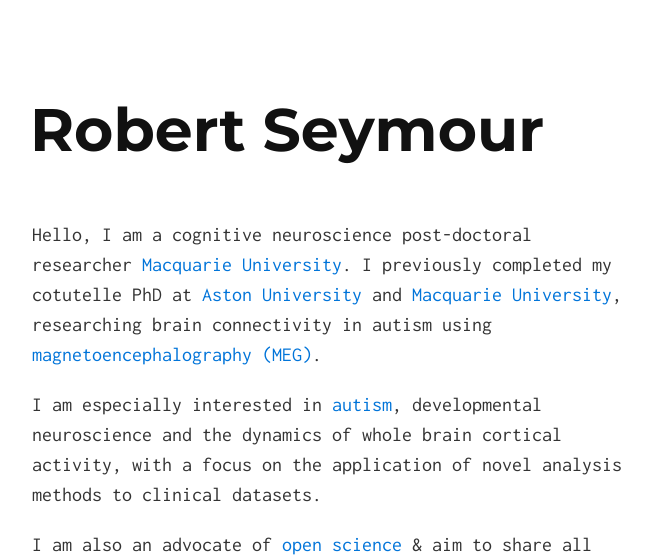
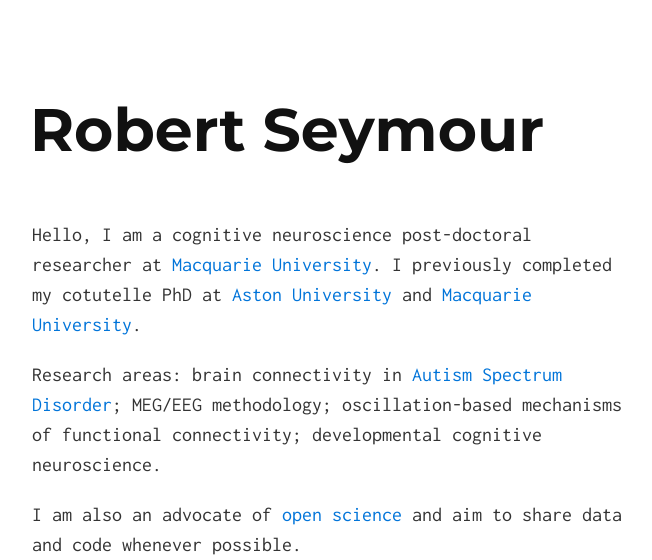
Before and after one commit to neurofractal/neurofractal.github.io, a Jekyll site: the page built from index.md, in a window 1280 px wide and 1400 px high, cut to the strip 0-560 px from the top of the window. Shown: the whole strip, without its empty margins (308-960 px from the left). Built offline with Jekyll 4.4.1, drawn with Linux system fonts in a browser that asks for light colours; our own code applies the rules of GitHub Pages for plain Markdown files; comment, search, counter and statistics services are not loaded; some of the changed text lies outside the part shown.

Commit message:
Update index.md

```diff
--- a/index.md
+++ b/index.md
@@ -1,15 +1,21 @@
 
-Hello, I am a cognitive neuroscience post-doctoral researcher [Macquarie University](https://www.mq.edu.au/). I previously completed my cotutelle PhD at [Aston University](http://www.aston.ac.uk/lhs/research/centres-facilities/brain-centre/) and [Macquarie University](https://www.mq.edu.au/), researching brain connectivity in autism using [magnetoencephalography (MEG)](http://www.scholarpedia.org/article/Magnetoencephalogram).
+Hello, I am a cognitive neuroscience post-doctoral researcher at [Macquarie University](https://www.mq.edu.au/). I previously completed my cotutelle PhD at [Aston University](http://www.aston.ac.uk/lhs/research/centres-facilities/brain-centre/) and [Macquarie University](https://www.mq.edu.au/).
 
-I am especially interested in [autism](http://www.autism.org.uk/about/what-is.aspx), developmental neuroscience and the dynamics of whole brain cortical activity, with a focus on the application of novel analysis methods to clinical datasets.
+Research areas: brain connectivity in [Autism Spectrum Disorder](http://www.autism.org.uk/about/what-is.aspx); MEG/EEG methodology; oscillation-based mechanisms of functional connectivity; developmental cognitive neuroscience.
 
-I am also an advocate of [open science](https://elifesciences.org/content/5/e16800?utm_campaign=BMC40104U&utm_medium=BMCemail&utm_source=Teradata) & aim to share all data and code whenever possible.
+I am also an advocate of [open science](https://elifesciences.org/content/5/e16800?utm_campaign=BMC40104U&utm_medium=BMCemail&utm_source=Teradata) and aim to share data and code whenever possible.
 
 ![alt tag](http://i.imgur.com/P9dF0Vp.png)
 
-#### My CV can be downloaded [here](https://www.dropbox.com/s/zblfz1f8r8dqlt8/R_Seymour_CV_Nov_18.pdf?dl=0)
+## Links
 
-#### My publications can be viewed [here](https://scholar.google.co.uk/citations?user=IAAhK00AAAAJ&hl=en)
+#### Email Address [[link]](mailto:robert.seymour@mq.edu.au)
+
+#### Academic CV [[link]](https://www.dropbox.com/s/spcpqdmt5wikiia/Copy%20of%20Robert%20Seymour%20CV%202018%20%202%20PAGE.docx%20%286%29.pdf?dl=0)
+
+#### Google Scholar [[link]](https://scholar.google.co.uk/citations?user=IAAhK00AAAAJ&hl=en)
+
+#### Github [[link]](http://github.com/neurofractal)
 
 ## Active Projects
 
```
